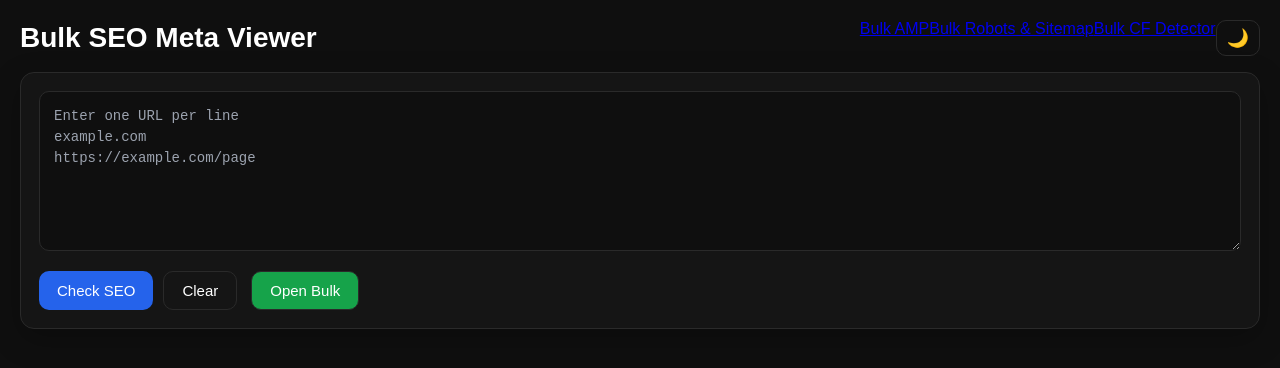
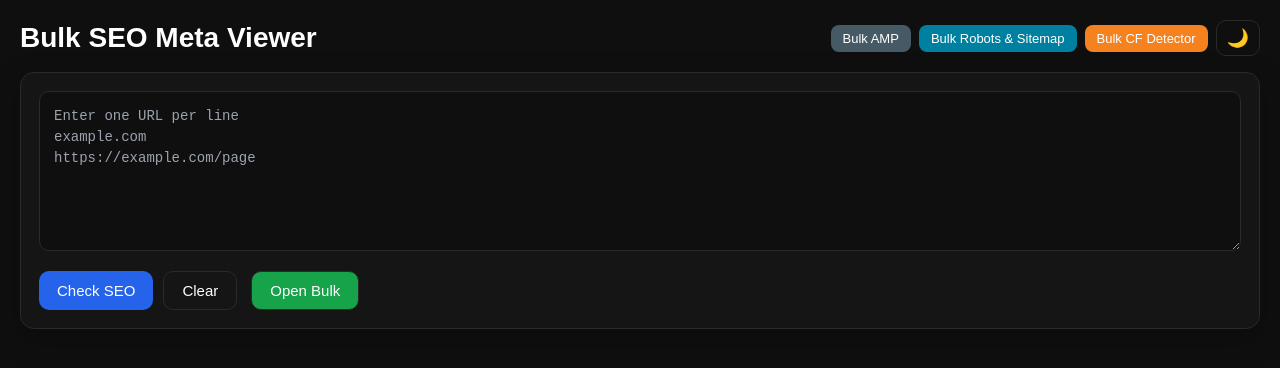
Before and after one commit to Ryanzg23/ultimateseochecker, a plain HTML site: page index.html in a window 1280 px wide. Drawn offline with Linux system fonts and the light colour scheme.

Commit message:
Update style.css

```diff
--- a/style.css
+++ b/style.css
@@ -62,10 +62,45 @@ body {
   font-size: 28px;
 }
 
+/* ================================
+   TOOL LINK BUTTONS (TOP BAR)
+================================ */
+
 .top-actions {
   display: flex;
-  justify-content: flex-end;
+  align-items: center;
+  gap: 8px;
 }
+
+.tool-link {
+  text-decoration: none;
+  color: #fff;
+  padding: 6px 12px;
+  border-radius: 8px;
+  font-size: 13px;
+  font-weight: 500;
+  white-space: nowrap;
+  transition: opacity 0.2s ease, transform 0.1s ease;
+}
+
+.tool-link:hover {
+  opacity: 0.9;
+  transform: translateY(-1px);
+}
+
+/* Individual tool colors */
+.tool-link.bulk-amp {
+  background: #455a64;
+}
+
+.tool-link.bulk-robots {
+  background: #0080A0;
+}
+
+.tool-link.bulk-cf {
+  background: #f6821f;
+}
+
 
 .toggle {
   background: transparent;
```
